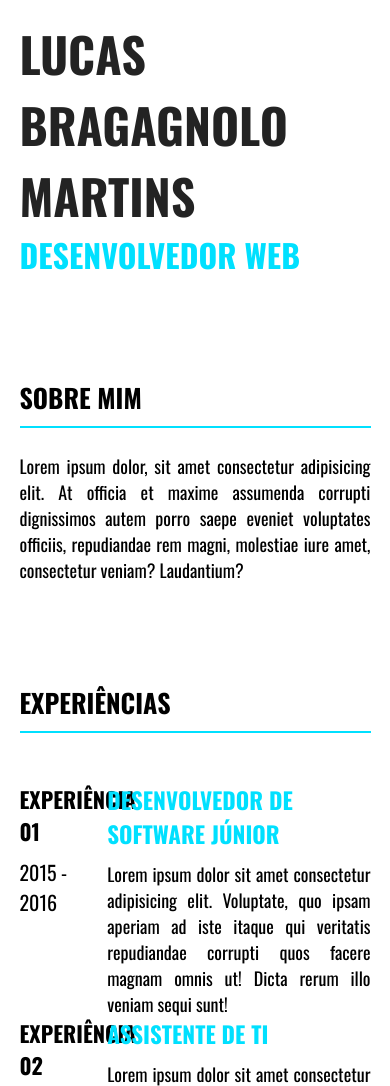
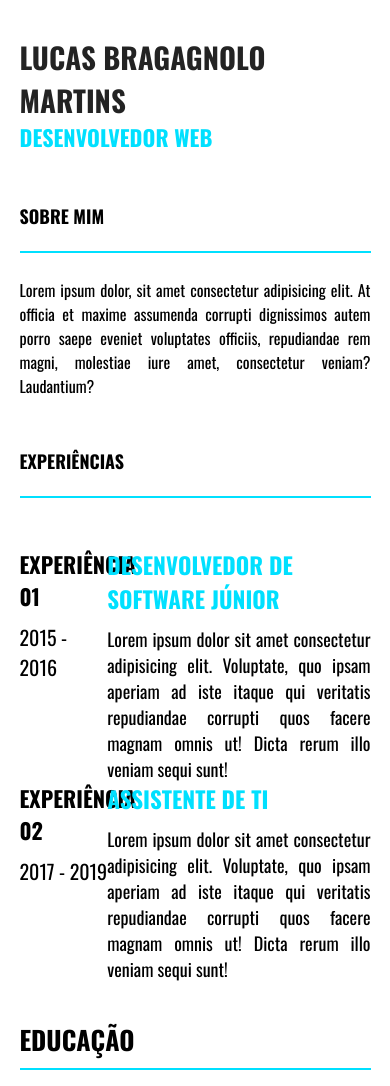
Before and after one commit to lucasbragag/Projeto-curriculo, a plain HTML site: page index.html in a window 390 px wide. Shown: the top 1086 px of the page. Drawn offline with nearby package versions, Linux system fonts and the light colour scheme.

Commit message:
Update responsive.css

```diff
--- a/assets/css/responsive.css
+++ b/assets/css/responsive.css
@@ -1 +1,57 @@
 @charset "UTF-8";
+
+/* Tablet 768px */
+
+@media screen and (max-width: 768px) {
+    .container .h-habilidades .item {
+        display: flex;
+        flex-direction: row;
+        align-items: center;
+        width: 100%;
+        margin-bottom: 20px;
+    }
+}
+
+/* Celular 425px */
+
+@media screen and (max-width: 425px) {
+    .container .h-name {
+        margin-top: 10%;
+        margin-bottom: 50px;
+    }
+
+    .container .h-name h1 {
+        font-size: 29px;
+    }
+
+    .container .h-name h2 {
+        font-size: 22px;
+    }
+
+    /* Sobre */
+
+    .container .h-sobre {
+        width: 100%;
+        min-height: 100px;
+        margin-bottom: 50px;
+    }
+
+    .container .h-sobre .h-title-sobre h2 {
+        font-size: 18px;
+        margin-top: 5%;
+    }
+
+    .container .h-sobre .paragraf {
+        font-size: 16px;
+    }
+
+    /* Experiência*/
+
+    .container .h-experiencia .h-title-experiencia h2 {
+        font-size: 18px;
+    }
+
+    .container .h-experiencia .item {
+
+    }
+}
```
